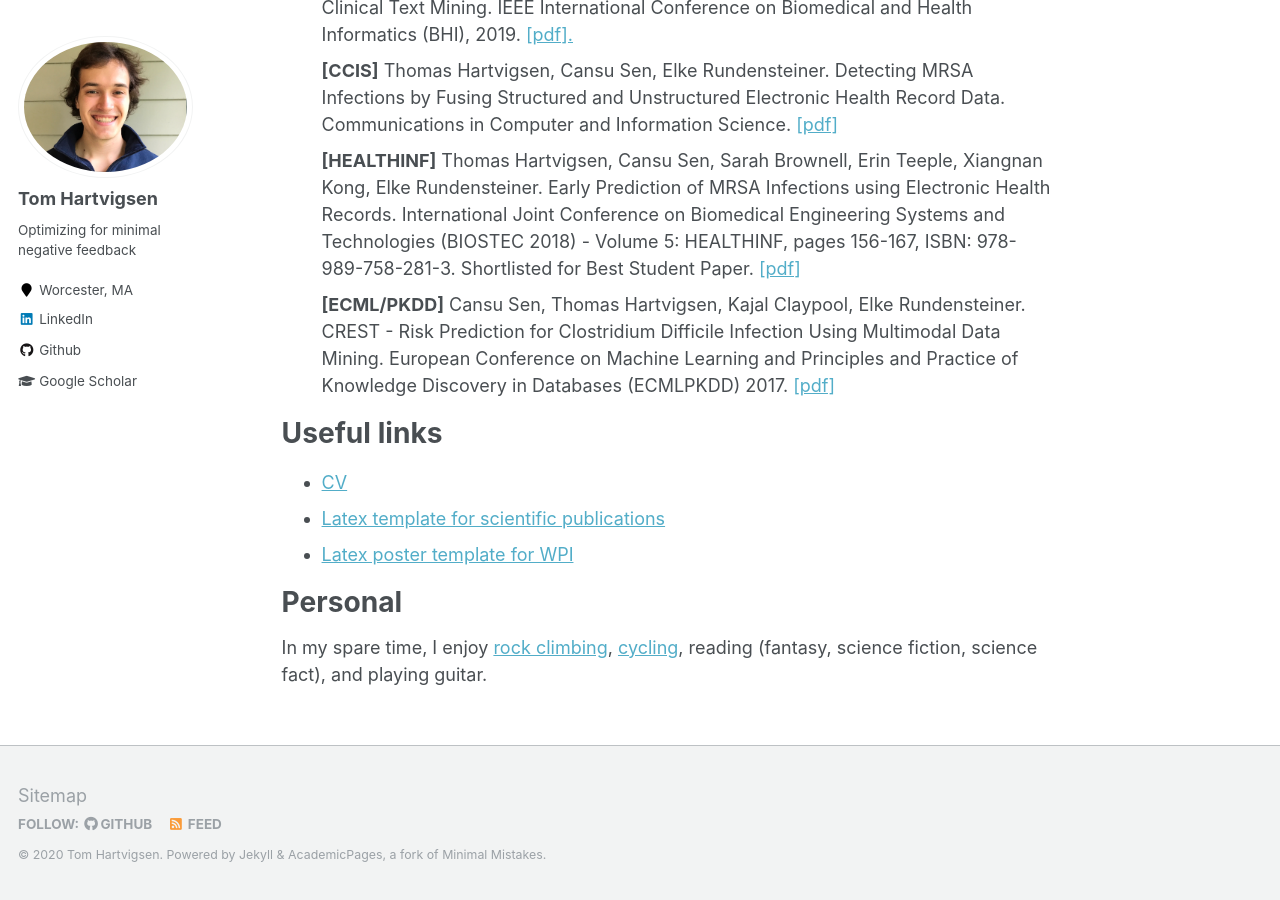
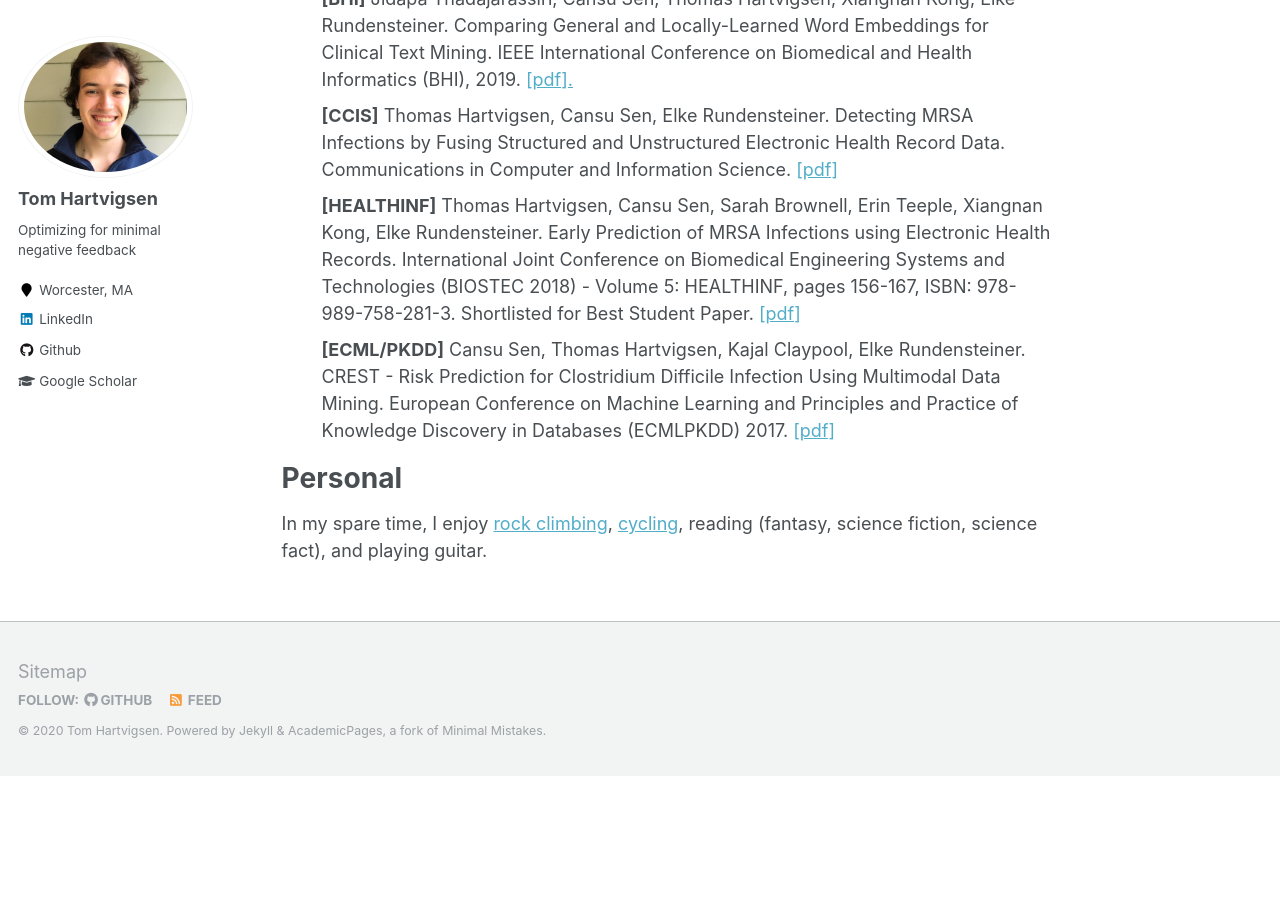
Before and after one commit to Thartvigsen/thartvigsen.github.io, a Jekyll site: the page built from _pages/about.md, in a window 1280 px wide and 900 px high, scrolled down 1258 px. Built offline with Jekyll 4.4.1, drawn with Linux system fonts in a browser that asks for light colours; after the commit the page ends 2034 px from its top, so only the background shows below that.

Commit message:
Pushed CV up to top

```diff
--- a/_pages/about.md
+++ b/_pages/about.md
@@ -34,11 +36,6 @@
 <li><b>[ECML/PKDD]</b> Cansu Sen, Thomas Hartvigsen, Kajal Claypool, Elke Rundensteiner. CREST - Risk Prediction for Clostridium Difficile Infection Using Multimodal Data Mining. European Conference on Machine Learning and Principles and Practice of Knowledge Discovery in Databases (ECMLPKDD) 2017. <a href="http://ecmlpkdd2017.ijs.si/papers/paperID487.pdf">[pdf]</a></li>
 </ul>
 
-# Useful links
-- [CV](/files/hartvigsen_cv.pdf)
-* [Latex template for scientific publications](https://github.com/Thartvigsen/latex_template)
-* [Latex poster template for WPI](https://github.com/Thartvigsen/wpi_latex_poster)
-
 # Personal
 
 In my spare time, I enjoy [rock climbing](/images/climbing2.jpg), [cycling](/images/bike.jpg), reading (fantasy, science fiction, science fact), and playing guitar.
```
Also changed, not shown: other parts of _pages/about.md (+2 -0 lines).
